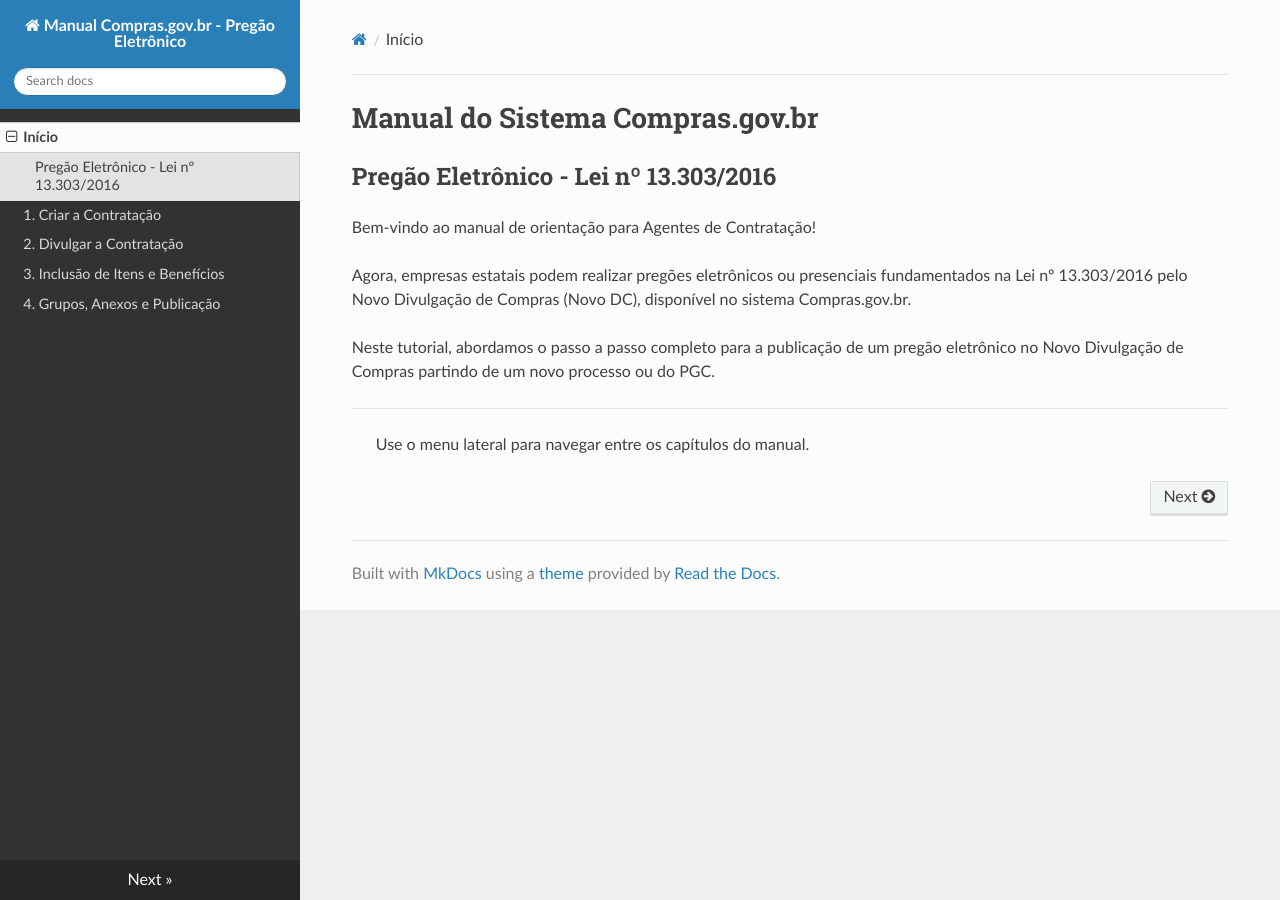
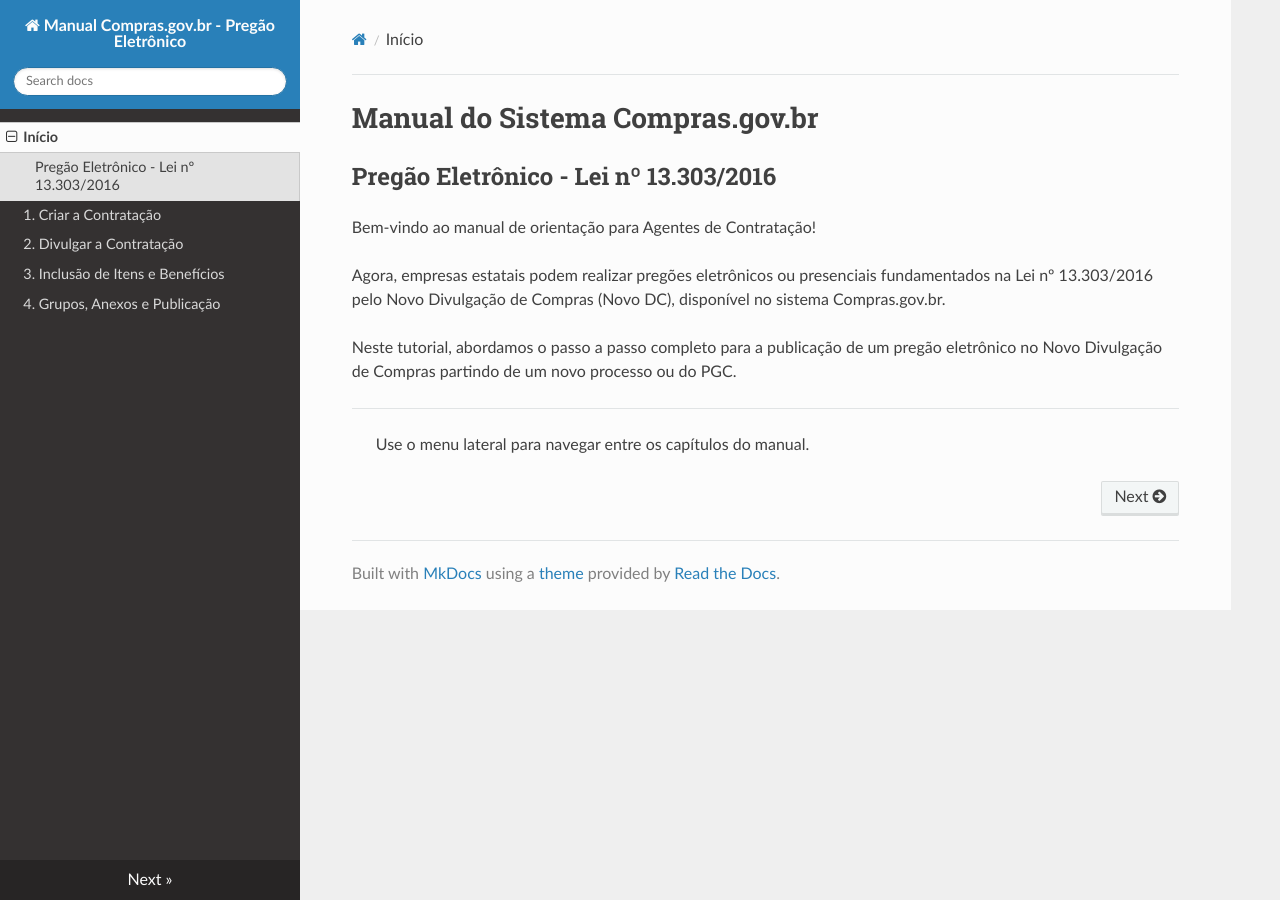
Before and after one commit to emilix10-bit/manual-compras-pregao, an MkDocs documentation site: the page built from docs/index.md, in a window 1280 px wide. Built offline with MkDocs 1.6.1, drawn with Linux system fonts in a browser that asks for light colours; nearby versions of some CDN libraries.

Commit message:
Update custom.css

```diff
--- a/docs/custom.css
+++ b/docs/custom.css
@@ -1,4 +1,4 @@
 /* Remove o limite de 800px e expande o manual na tela */
 .wy-nav-content {
-    max-width: 100% !important;
+    max-width: 95% !important;
 }
```
